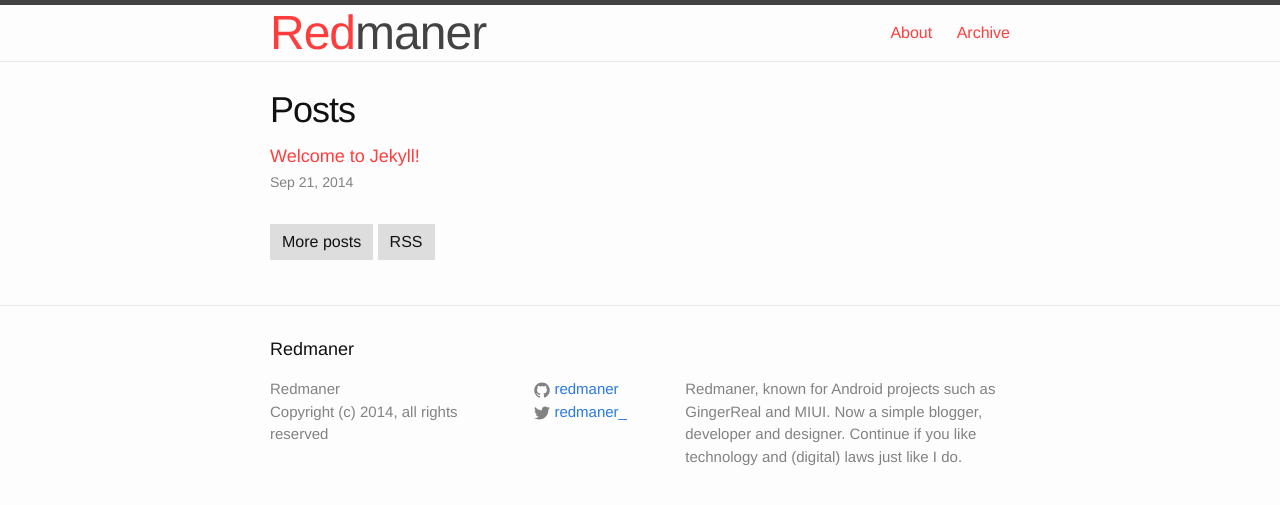
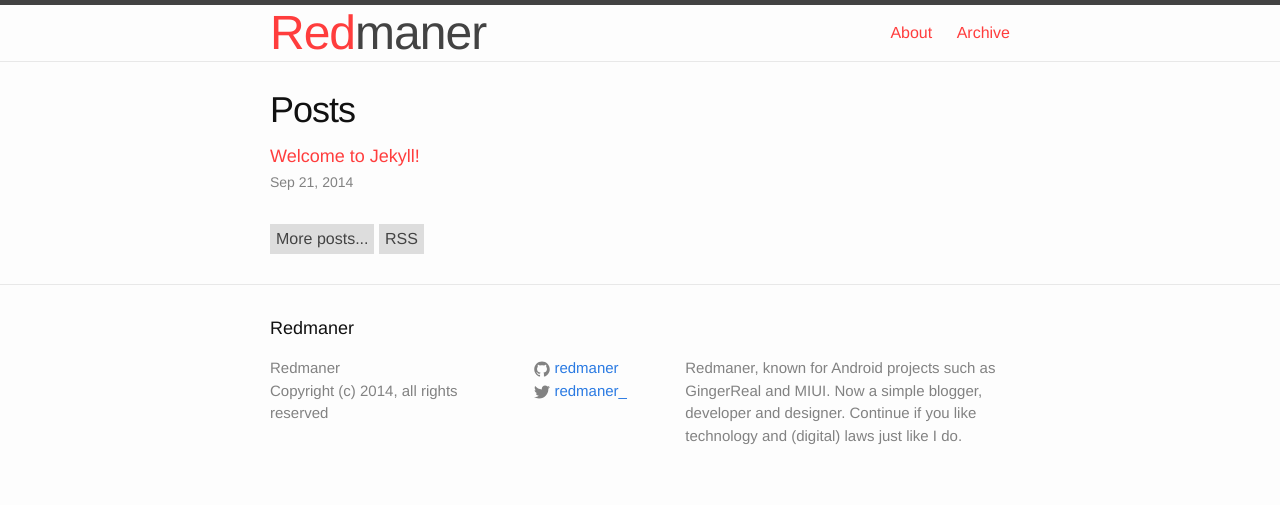
Before and after one commit to FKapadia/redmaner.github.io, a Jekyll site: the page built from index.html, in a window 1280 px wide. Shown: the top 505 px of the page. Built offline with Jekyll 4.4.1, drawn with Linux system fonts in a browser that asks for light colours.

Commit message:
Update buttons

```diff
--- a/_sass/_layout.scss
+++ b/_sass/_layout.scss
@@ -216,8 +216,8 @@ a.link-button {
     display: inline-block;
     text-decoration: none;
     background-color: $flat-white;
-    color: $text-color;
-    padding: 6px 12px 6px 12px;
+    color: $flat-black;
+    padding: 3px 6px 3px 6px;
 
     &:hover {
         background-color: $flat-red;
--- a/index.html
+++ b/index.html
@@ -16,7 +16,7 @@ layout: default
     {% endfor %}
   </ul>
 
-  <a class="link-button" href="/archive/">More posts</a>
-  <a class="link-button" href="{{ "/feed.xml" | prepend: site.baseurl }}">RSS</a></p>
+  <a class="link-button" href="/archive/">More posts...</a>
+  <a class="link-button" href="{{ "/feed.xml" | prepend: site.baseurl }}">RSS</a>
 
 </div>
```
